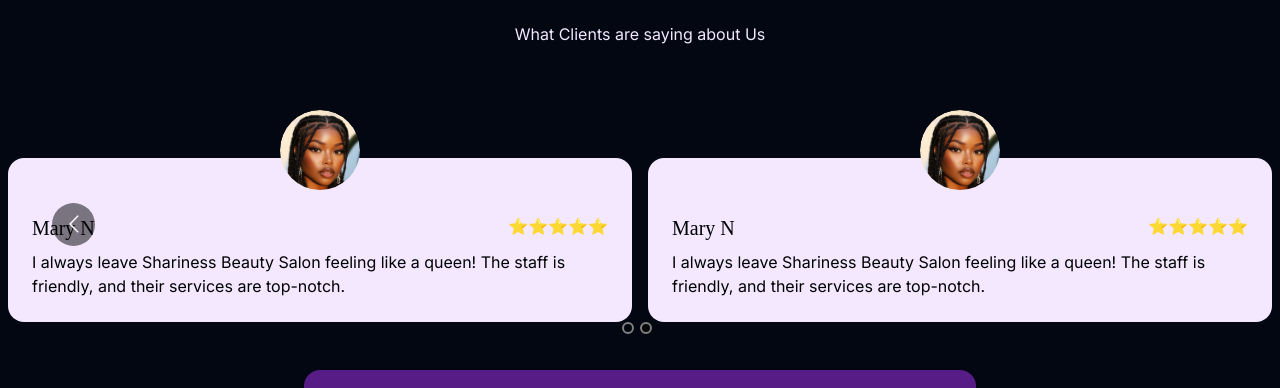
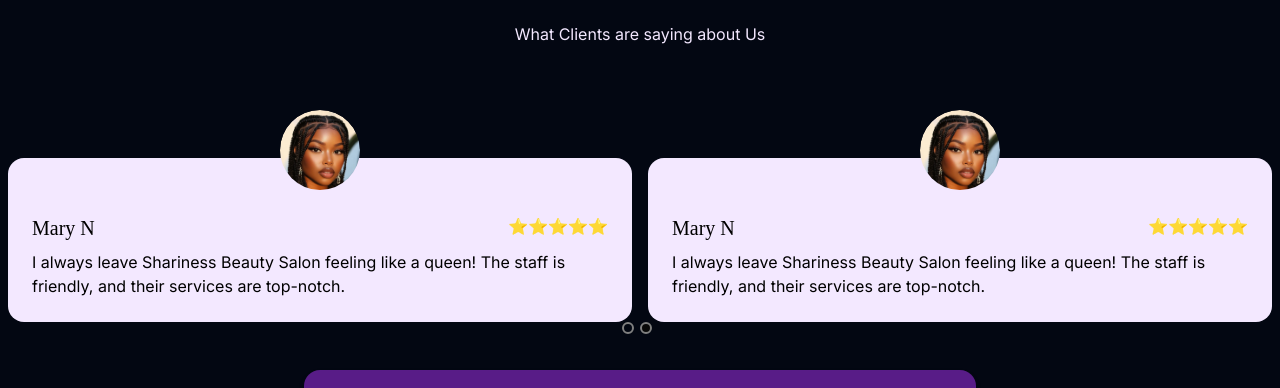
Before and after one commit to ErikDevs/sherinessbeautysalon, a React (Vite) app in the folder frontend/: page / in a window 1280 px wide. Shown: the part 3711-4099 px from the top of the page. Built offline with nearby package versions, Linux system fonts and the light colour scheme; a web font is replaced by a local one.

Commit message:
new changes

```diff
--- a/frontend/src/sections/Testmonial.jsx
+++ b/frontend/src/sections/Testmonial.jsx
@@ -63,6 +63,7 @@
         focusOnSelect={true}
         autoPlay={true}
         showDots={true}
+        removeArrowOnDeviceType={["tablet", "mobile"]}
         responsive={responsive}
       >
         {testmonials.map((testmonial) => (
```
